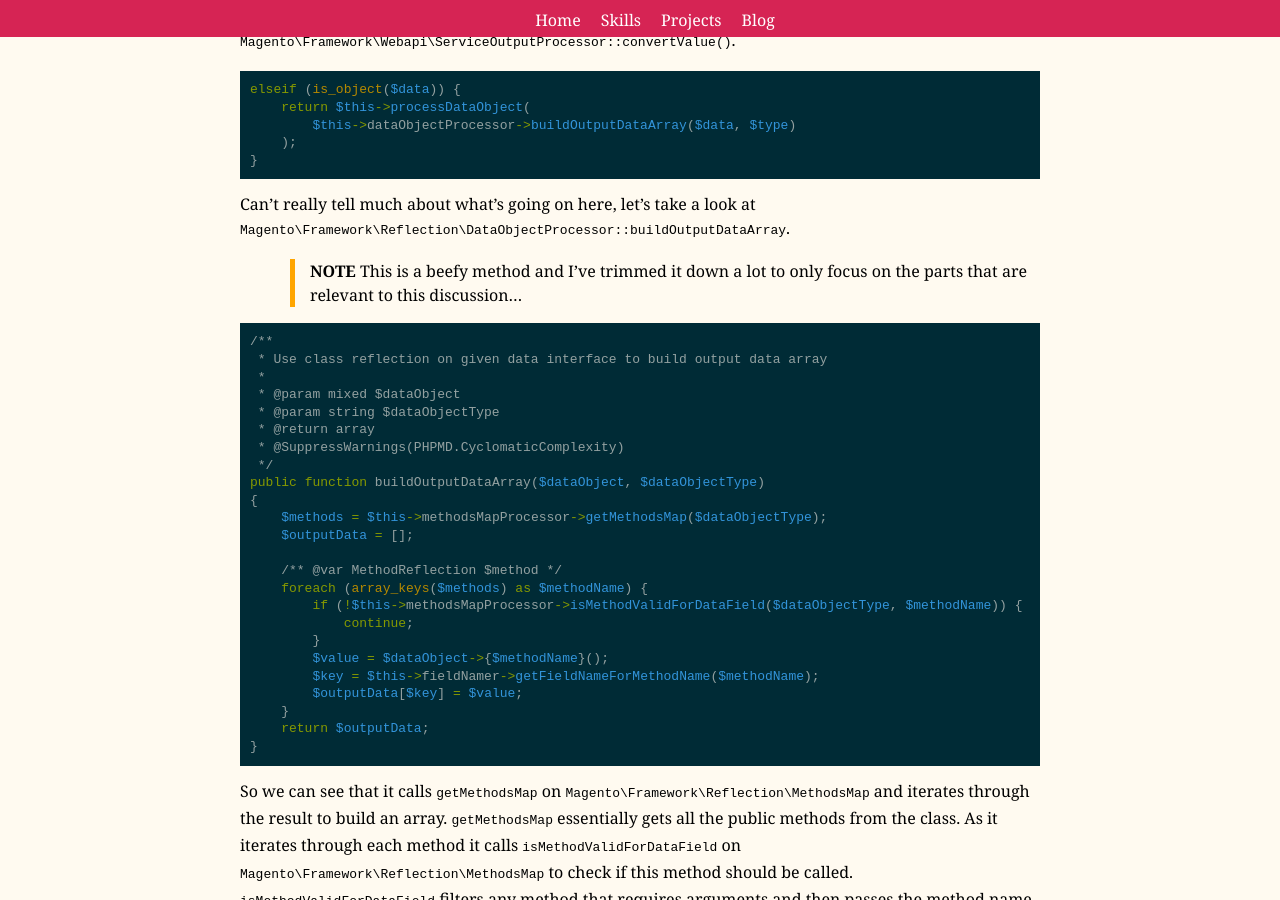
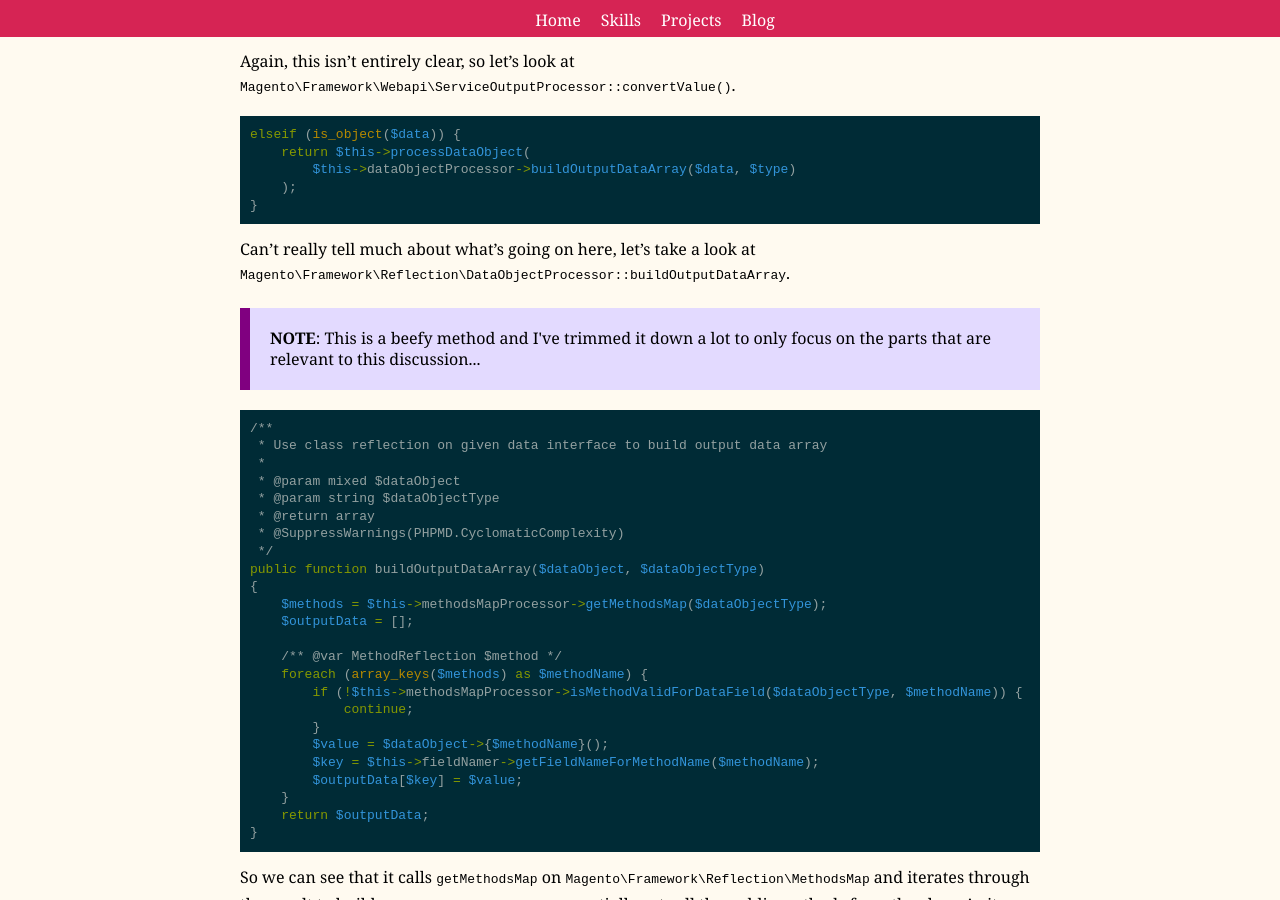
Before and after one commit to mpchadwick/mpchadwick.github.io, a Jekyll site: the page built from _posts/2017-03-27-magento-2-rest-api-method-return-processing.md, in a window 1280 px wide and 900 px high, scrolled down 3166 px. Built offline with Jekyll 4.4.1, drawn with Linux system fonts in a browser that asks for light colours; comment, search, counter and statistics services are not loaded; some of the changed text lies outside the part shown.

Commit message:
Cleanup post

````diff
--- a/_posts/2017-03-27-magento-2-rest-api-method-return-processing.md
+++ b/_posts/2017-03-27-magento-2-rest-api-method-return-processing.md
@@ -14,7 +14,9 @@ As such, I spent a while digging through the code to understand. Here I'll detai
 
 <!-- excerpt_separator -->
 
-> **NOTE:** This blog post is based on the Magento v2.1.5 code base
+<div class="tout tout--secondary">
+<p><strong>NOTE</strong>: This blog post is based on the Magento v2.1.5 code base</p>
+</div>
 
 ### How Your Method Gets Called
 
@@ -164,7 +166,9 @@ elseif (is_object($data)) {
 
 Can't really tell much about what's going on here, let's take a look at `Magento\Framework\Reflection\DataObjectProcessor::buildOutputDataArray`.
 
-> **NOTE** This is a beefy method and I've trimmed it down a lot to only focus on the parts that are relevant to this discussion...
+<div class="tout tout--secondary">
+<p><strong>NOTE</strong>: This is a beefy method and I've trimmed it down a lot to only focus on the parts that are relevant to this discussion...</p>
+</div>
 
 ```php?start_inline=1
 /**
````
